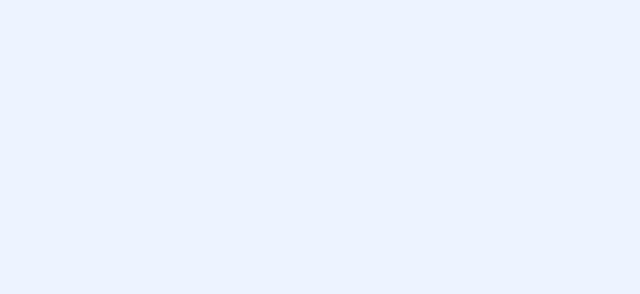
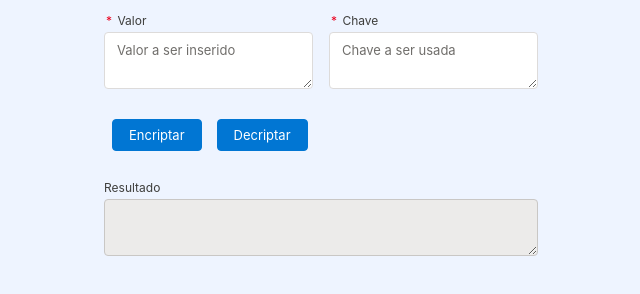
Before and after one commit to Gteixeirinha7/vigenere-challenge, a plain HTML site: page index.html in a window 1280 px wide. Shown: the whole page, without its empty margins (319-959 px from the left). Drawn offline with nearby package versions, Linux system fonts and the light colour scheme.

Commit message:
finish html

```diff
--- a/index.html
+++ b/index.html
@@ -10,6 +10,55 @@
 		<script src="index.js"></script>
 	</head>
 	<body>
-
+        <div class="slds-grid slds-wrap" style="width: 450px; margin: auto">
+          <div class="slds-size_1-of-2">
+            <div class="slds-text-align_left slds-m-around_x-small">
+		        <div class="slds-form-element">
+                  <label class="slds-form-element__label" for="valor"><abbr class="slds-required" title="required">* </abbr>Valor</label>
+                  <div class="slds-form-element__control">
+                    <textarea id="valor" placeholder="Valor a ser inserido" class="slds-textarea"></textarea>
+                  </div>
+                </div>
+            </div>
+          </div>
+          <div class="slds-size_1-of-2">
+            <div class="slds-text-align_left slds-m-around_x-small">
+		        <div class="slds-form-element">
+                  <label class="slds-form-element__label" for="chave"><abbr class="slds-required" title="required">* </abbr>Chave</label>
+                  <div class="slds-form-element__control">
+                    <textarea id="chave" placeholder="Chave a ser usada" class="slds-textarea"></textarea>
+                  </div>
+                </div>
+            </div>
+          </div>
+          <div class="slds-size_1-of-2">
+            <div class="slds-text-align_left slds-m-around_x-small slds-grid slds-wrap">
+                <div class="slds-size_1-of-2">
+                  <div class="slds-text-align_left slds-m-around_x-small">
+		              <div class="slds-form-element">
+                        <button class="slds-button slds-button_brand" onClick="calcularCifra('IN')">Encriptar</button>
+                      </div>
+                  </div>
+                </div>
+                <div class="slds-size_1-of-2">
+                  <div class="slds-text-align_left slds-m-around_x-small">
+		              <div class="slds-form-element">
+                        <button class="slds-button slds-button_brand" onClick="calcularCifra('OUT')">Decriptar</button>
+                      </div>
+                  </div>
+                </div>
+            </div>
+          </div>
+          <div class="slds-size_1-of-1">
+            <div class="slds-text-align_left slds-m-around_x-small">
+		        <div class="slds-form-element">
+                  <label class="slds-form-element__label" for="resultado">Resultado</label>
+                  <div class="slds-form-element__control">
+                    <textarea id="resultado" disabled="" class="slds-textarea"></textarea>
+                  </div>
+                </div>
+            </div>
+          </div>
+        </div>
 	</body>
 </html>
```
